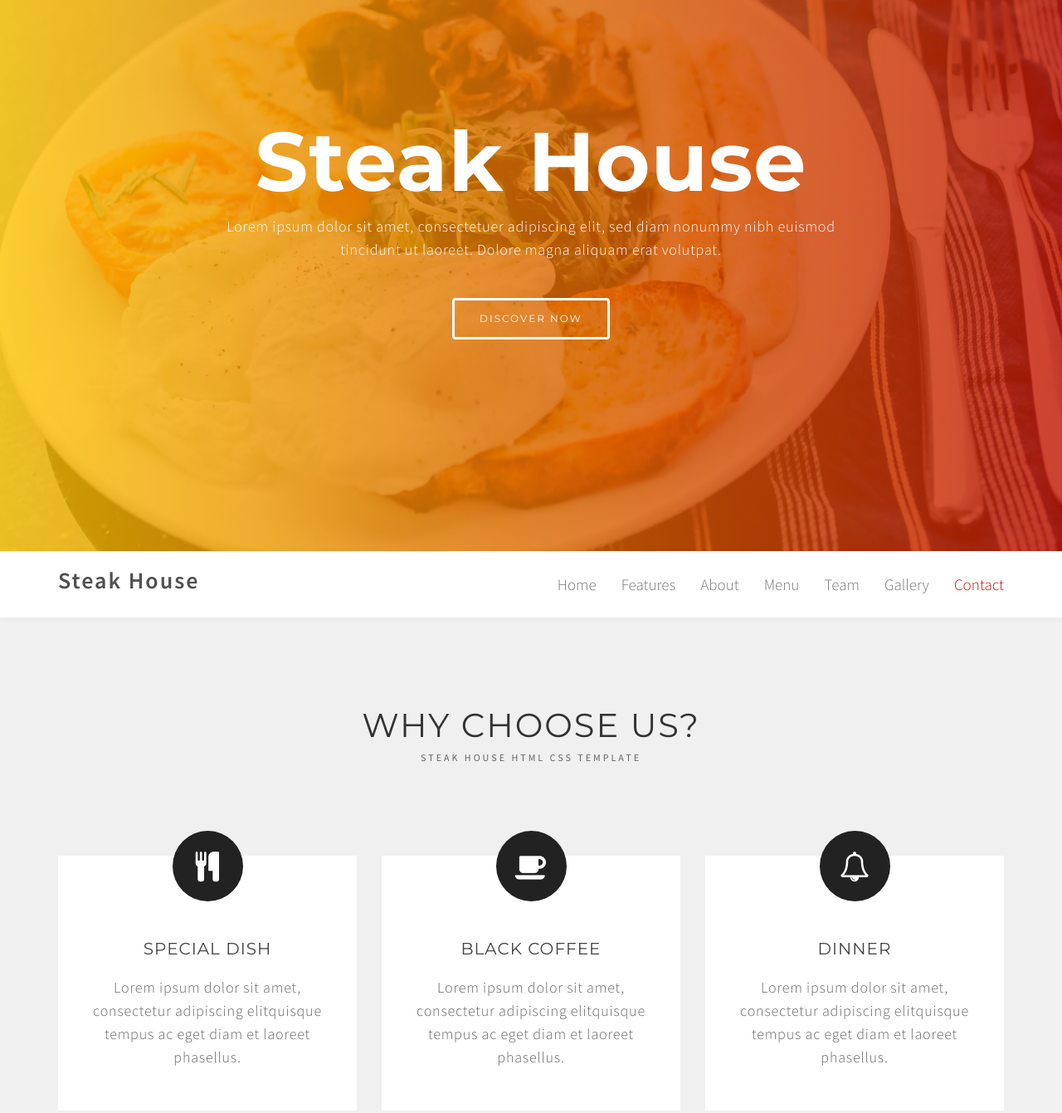
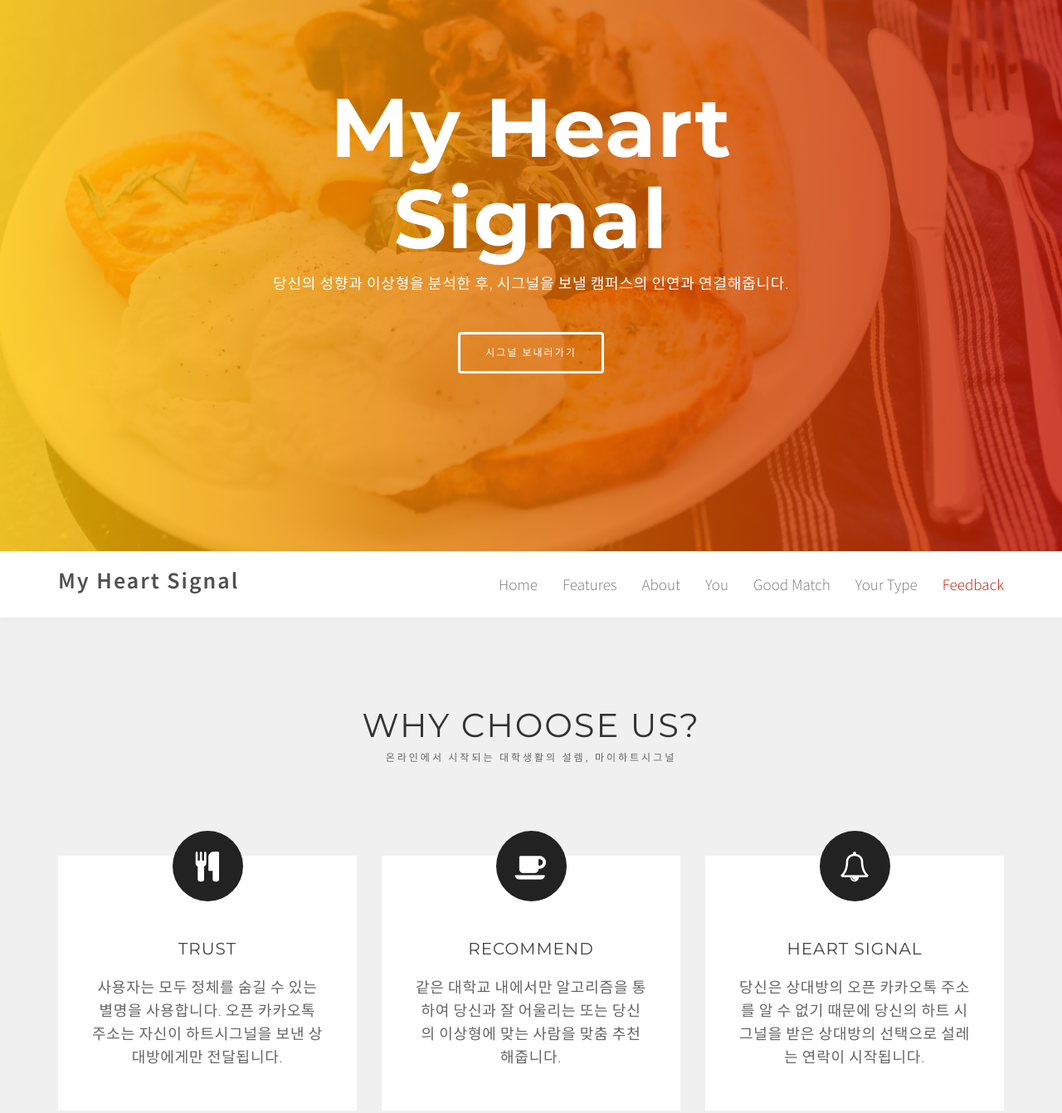
Before and after one commit to ureChanger/myHeartSignal, a plain HTML site: page index.html in a window 1280 px wide. Shown: the part 136-1477 px from the top of the page at 83% size. Drawn offline with Linux system fonts and the light colour scheme.

Commit message:
수정: index.html 내용

```diff
--- a/index.html
+++ b/index.html
@@ -2,7 +2,7 @@
 <html lang="en">
 <head>
 
-	<title>Steak House - Free HTML CSS Template</title>
+	<title>대학생활의 설렘, 마이하트시그널</title>
 <!--
 
 Template 2083 Steak House
@@ -51,9 +51,9 @@ http://www.tooplate.com/view/2083-steak-house
       <div class="row">
 
           <div class="col-md-offset-2 col-md-8 col-sm-12">
-              <h1 class="wow fadeInUp" data-wow-delay="0.6s">Steak House</h1>
-              <p class="wow fadeInUp" data-wow-delay="1.0s">Lorem ipsum dolor sit amet, consectetuer adipiscing elit, sed diam nonummy nibh euismod tincidunt ut laoreet. Dolore magna aliquam erat volutpat.</p>
-              <a href="#feature" class="wow fadeInUp btn btn-default hvr-bounce-to-top smoothScroll" data-wow-delay="1.3s">Discover Now</a>
+              <h1 class="wow fadeInUp" data-wow-delay="0.6s">My Heart Signal</h1>
+              <p class="wow fadeInUp" data-wow-delay="1.0s">당신의 성향과 이상형을 분석한 후, 시그널을 보낼 캠퍼스의 인연과 연결해줍니다.</p>
+              <a href="#feature" class="wow fadeInUp btn btn-default hvr-bounce-to-top smoothScroll" data-wow-delay="1.3s">시그널 보내러가기</a>
           </div>
 
       </div>
@@ -71,17 +71,17 @@ http://www.tooplate.com/view/2083-steak-house
         <span class="icon icon-bar"></span>
         <span class="icon icon-bar"></span>
       </button>
-      <a href="#" class="navbar-brand">Steak House</a>
+      <a href="#" class="navbar-brand">My Heart Signal</a>
     </div>
     <div class="collapse navbar-collapse">
       <ul class="nav navbar-nav navbar-right">
         <li><a href="#top" class="smoothScroll">Home</a></li>
         <li><a href="#feature" class="smoothScroll">Features</a></li>
         <li><a href="#about" class="smoothScroll">About</a></li>
-        <li><a href="#menu" class="smoothScroll">Menu</a></li>
-        <li><a href="#team" class="smoothScroll">Team</a></li>
-        <li><a href="#gallery" class="smoothScroll">Gallery</a></li>
-        <li><a href="#contact" class="smoothScroll">Contact</a></li>
+        <li><a href="#menu" class="smoothScroll">You</a></li>
+        <li><a href="#team" class="smoothScroll">Good Match</a></li>
+        <li><a href="#gallery" class="smoothScroll">Your Type</a></li>
+        <li><a href="#contact" class="smoothScroll">Feedback</a></li>
       </ul>
     </div>
 
@@ -97,7 +97,7 @@ http://www.tooplate.com/view/2083-steak-house
       <div class="col-md-offset-2 col-md-8 col-sm-offset-1 col-sm-10">
           <div class="wow fadeInUp section-title" data-wow-delay="0.6s">
             <h2>Why Choose Us?</h2>
-            <h4>Steak House HTML CSS Template</h4>
+            <h4>온라인에서 시작되는 대학생활의 설렘, 마이하트시그널</h4>
           </div>
       </div>
 
@@ -108,8 +108,8 @@ http://www.tooplate.com/view/2083-steak-house
           <div class="feature-icon">
              <span><i class="fa fa-cutlery"></i></span>
           </div>
-          <h3>SPECIAL DISH</h3>
-          <p>Lorem ipsum dolor sit amet, consectetur adipiscing elitquisque tempus ac eget diam et laoreet phasellus.</p>
+          <h3>TRUST</h3>
+          <p>사용자는 모두 정체를 숨길 수 있는 별명을 사용합니다. 오픈 카카오톡 주소는 자신이 하트시그널을 보낸 상대방에게만 전달됩니다.</p>
         </div>
       </div>
 
@@ -118,8 +118,8 @@ http://www.tooplate.com/view/2083-steak-house
           <div class="feature-icon">
             <span><i class="fa fa-coffee"></i></span>
           </div>
-          <h3>BLACK COFFEE</h3>
-          <p>Lorem ipsum dolor sit amet, consectetur adipiscing elitquisque tempus ac eget diam et laoreet phasellus.</p>
+          <h3>RECOMMEND</h3>
+          <p>같은 대학교 내에서만 알고리즘을 통하여 당신과 잘 어울리는 또는 당신의 이상형에 맞는 사람을 맞춤 추천해줍니다.</p>
         </div>
       </div>
 
@@ -128,8 +128,8 @@ http://www.tooplate.com/view/2083-steak-house
           <div class="feature-icon">
             <span><i class="fa fa-bell-o"></i></span>
           </div>
-           <h3>DINNER</h3>
-           <p>Lorem ipsum dolor sit amet, consectetur adipiscing elitquisque tempus ac eget diam et laoreet phasellus.</p>
+           <h3>HEART SIGNAL</h3>
+           <p>당신은 상대방의 오픈 카카오톡 주소를 알 수 없기 때문에 당신의 하트 시그널을 받은 상대방의 선택으로 설레는 연락이 시작됩니다.</p>
         </div>
       </div>
 
@@ -146,15 +146,15 @@ http://www.tooplate.com/view/2083-steak-house
       <div class="col-md-offset-2 col-md-8 col-sm-offset-1 col-sm-10">
           <div class="wow fadeInUp section-title" data-wow-delay="0.3s">
             <h2>Our Story</h2>
-            <h4>Your Dining Restaurant since 1989</h4>
+            <h4>꿈같은 캠퍼스라이프를 즐기지 못한 국민대학교 새내기를 위해 만들었습니다.</h4>
           </div>
       </div>
 
       <div class="clearfix"></div>
 
       <div class="wow fadeInUp col-md-3 col-sm-5" data-wow-delay="0.3s">
-        <img src="images/about-img.jpg" class="img-responsive" alt="About">
-        <h3>Nunc ullamcorper suscipit neque, ac malesuada purus molestie non.</h3>
+        <img src="images/about-brand.jpg" class="img-responsive" alt="About">
+        <h3>사실, 하트시그널3 보다가 저도 설레고 싶어서 만들었습니다. 여러분도 인연을 찾고 시그널을 주고받아보세요.</h3>
       </div>
 
       <div class="wow fadeInUp col-md-5 col-sm-7" data-wow-delay="0.5s">
```
Also changed, not shown: images/about-brand.jpg (added).
